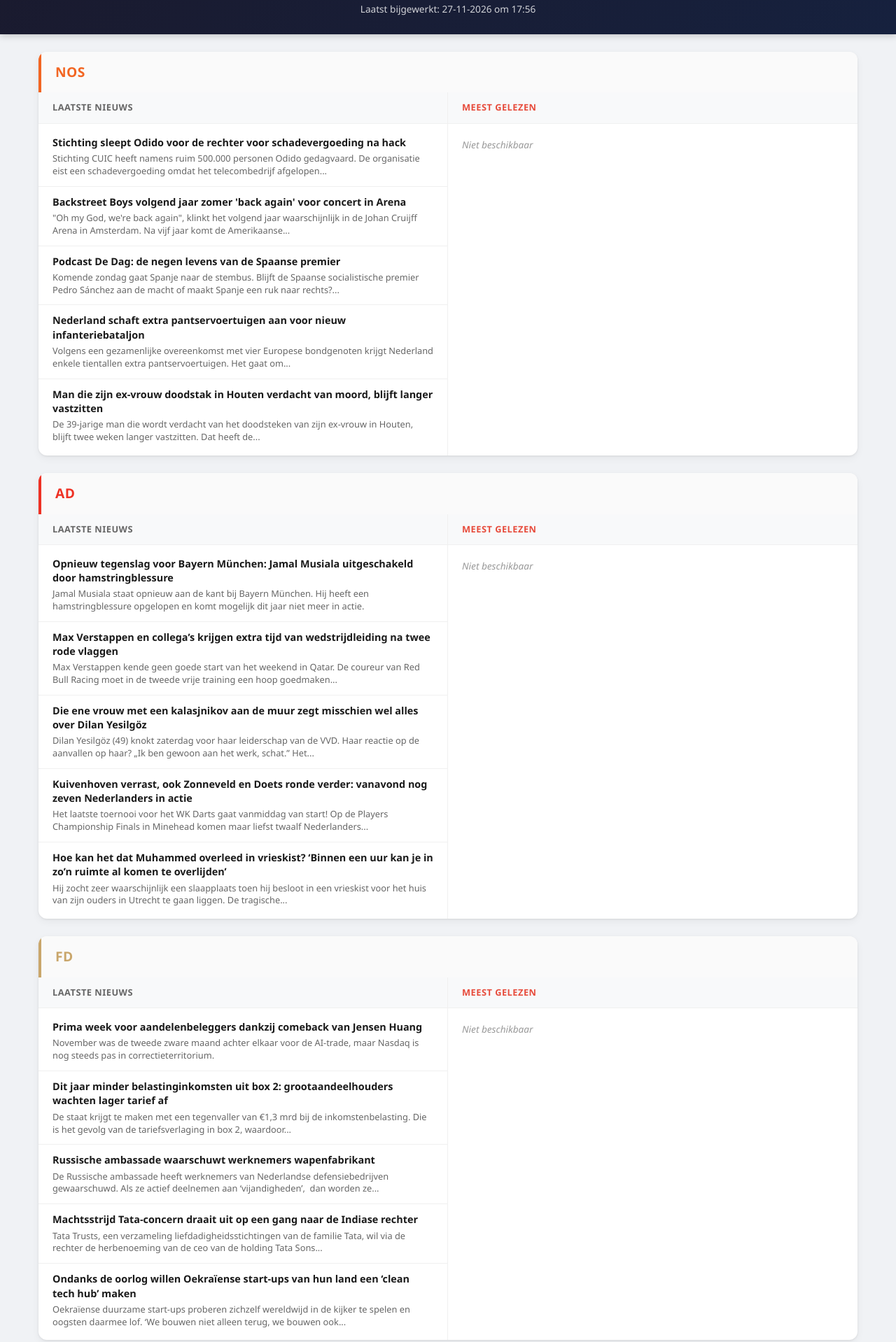
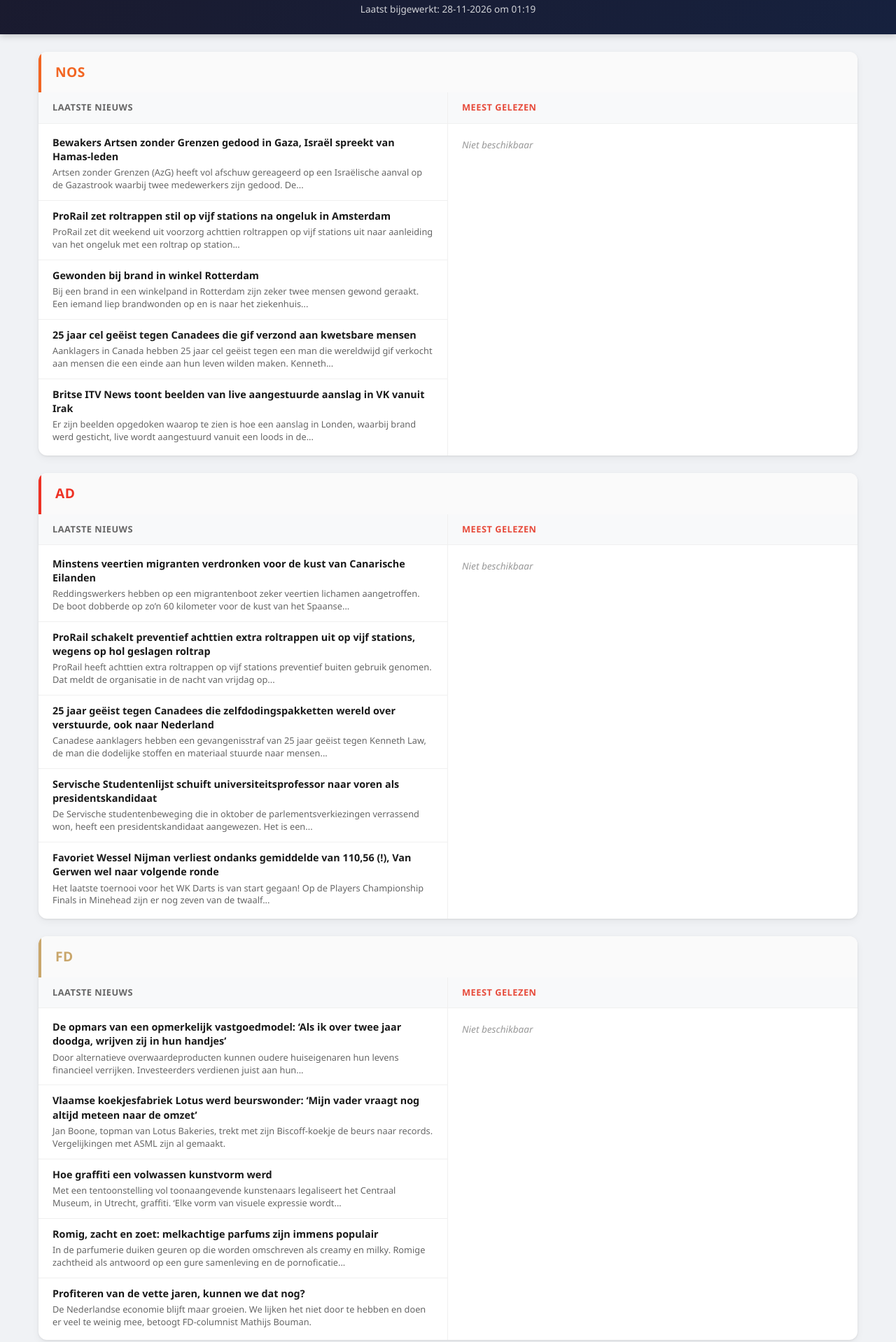
Before and after one commit to rogierlangen/News, a plain HTML site: page index.html in a window 1280 px wide. Shown: the part 73-1991 px from the top of the page at 70% size. Drawn offline with Linux system fonts and the light colour scheme.

Commit message:
Nieuws bijgewerkt 28-11-2026 01:19

```diff
--- a/index.html
+++ b/index.html
@@ -185,7 +185,7 @@
 <body>
     <header class="header">
         <h1>Nieuwsoverzicht </h1>
-        <p class="update-tijd">Laatst bijgewerkt: 27-11-2026 om 17:56</p>
+        <p class="update-tijd">Laatst bijgewerkt: 28-11-2026 om 01:19</p>
     </header>
 
     <main class="container">
@@ -200,37 +200,37 @@
                     <div class="artikelen">
 
         <article class="artikel">
-            <a href="https://nos.nl/l/2641291" target="_blank" class="artikel-link">
-                <h3>Stichting sleept Odido voor de rechter voor schadevergoeding na hack</h3>
-                <p class="beschrijving">Stichting CUIC heeft namens ruim 500.000 personen Odido gedagvaard. De organisatie eist een schadevergoeding omdat het telecombedrijf afgelopen...</p>
+            <a href="https://nos.nl/l/2641333" target="_blank" class="artikel-link">
+                <h3>Bewakers Artsen zonder Grenzen gedood in Gaza, Israël spreekt van Hamas-leden</h3>
+                <p class="beschrijving">Artsen zonder Grenzen (AzG) heeft vol afschuw gereageerd op een Israëlische aanval op de Gazastrook waarbij twee medewerkers zijn gedood. De...</p>
             </a>
         </article>
 
         <article class="artikel">
-            <a href="https://nos.nl/l/2641285" target="_blank" class="artikel-link">
-                <h3>Backstreet Boys volgend jaar zomer &#x27;back again&#x27; voor concert in Arena</h3>
-                <p class="beschrijving">&quot;Oh my God, we&#x27;re back again&quot;, klinkt het volgend jaar waarschijnlijk in de Johan Cruijff Arena in Amsterdam. Na vijf jaar komt de Amerikaanse...</p>
+            <a href="https://nos.nl/l/2641332" target="_blank" class="artikel-link">
+                <h3>ProRail zet roltrappen stil op vijf stations na ongeluk in Amsterdam</h3>
+                <p class="beschrijving">ProRail zet dit weekend uit voorzorg achttien roltrappen op vijf stations uit naar aanleiding van het ongeluk met een roltrap op station...</p>
             </a>
         </article>
 
         <article class="artikel">
-            <a href="https://nos.nl/l/2641282" target="_blank" class="artikel-link">
-                <h3>Podcast De Dag: de negen levens van de Spaanse premier</h3>
-                <p class="beschrijving">Komende zondag gaat Spanje naar de stembus. Blijft de Spaanse socialistische premier Pedro Sánchez aan de macht of maakt Spanje een ruk naar rechts?...</p>
+            <a href="https://nos.nl/l/2641331" target="_blank" class="artikel-link">
+                <h3>Gewonden bij brand in winkel Rotterdam</h3>
+                <p class="beschrijving">Bij een brand in een winkelpand in Rotterdam zijn zeker twee mensen gewond geraakt. Een iemand liep brandwonden op en is naar het ziekenhuis...</p>
             </a>
         </article>
 
         <article class="artikel">
-            <a href="https://nos.nl/l/2641281" target="_blank" class="artikel-link">
-                <h3>Nederland schaft extra pantservoertuigen aan voor nieuw infanteriebataljon</h3>
-                <p class="beschrijving">Volgens een gezamenlijke overeenkomst met vier Europese bondgenoten krijgt Nederland enkele tientallen extra pantservoertuigen. Het gaat om...</p>
+            <a href="https://nos.nl/l/2641330" target="_blank" class="artikel-link">
+                <h3>25 jaar cel geëist tegen Canadees die gif verzond aan kwetsbare mensen</h3>
+                <p class="beschrijving">Aanklagers in Canada hebben 25 jaar cel geëist tegen een man die wereldwijd gif verkocht aan mensen die een einde aan hun leven wilden maken. Kenneth...</p>
             </a>
         </article>
 
         <article class="artikel">
-            <a href="https://nos.nl/l/2641275" target="_blank" class="artikel-link">
-                <h3>Man die zijn ex-vrouw doodstak in Houten verdacht van moord, blijft langer vastzitten</h3>
-                <p class="beschrijving">De 39-jarige man die wordt verdacht van het doodsteken van zijn ex-vrouw in Houten, blijft twee weken langer vastzitten. Dat heeft de...</p>
+            <a href="https://nos.nl/l/2641328" target="_blank" class="artikel-link">
+                <h3>Britse ITV News toont beelden van live aangestuurde aanslag in VK vanuit Irak</h3>
+                <p class="beschrijving">Er zijn beelden opgedoken waarop te zien is hoe een aanslag in Londen, waarbij brand werd gesticht, live wordt aangestuurd vanuit een loods in de...</p>
             </a>
         </article>
 
@@ -255,37 +255,37 @@
                     <div class="artikelen">
 
         <article class="artikel">
-            <a href="https://www.ad.nl/voetbal/opnieuw-tegenslag-voor-bayern-munchen-jamal-musiala-uitgeschakeld-door-hamstringblessure~a29f747a/" target="_blank" class="artikel-link">
-                <h3>Opnieuw tegenslag voor Bayern München: Jamal Musiala uitgeschakeld door hamstringblessure</h3>
-                <p class="beschrijving">Jamal Musiala staat opnieuw aan de kant bij Bayern München. Hij heeft een hamstringblessure opgelopen en komt mogelijk dit jaar niet meer in actie.</p>
+            <a href="https://www.ad.nl/buitenland/minstens-veertien-migranten-verdronken-voor-de-kust-van-canarische-eilanden~abd1932c/" target="_blank" class="artikel-link">
+                <h3>Minstens veertien migranten verdronken voor de kust van Canarische Eilanden</h3>
+                <p class="beschrijving">Reddingswerkers hebben op een migrantenboot zeker veertien lichamen aangetroffen. De boot dobberde op zo’n 60 kilometer voor de kust van het Spaanse...</p>
             </a>
         </article>
 
         <article class="artikel">
-            <a href="https://www.ad.nl/formule-1/max-verstappen-en-collegas-krijgen-extra-tijd-van-wedstrijdleiding-na-twee-rode-vlaggen~a102ba1e/" target="_blank" class="artikel-link">
-                <h3>Max Verstappen en collega’s krijgen extra tijd van wedstrijdleiding na twee rode vlaggen</h3>
-                <p class="beschrijving">Max Verstappen kende geen goede start van het weekend in Qatar. De coureur van Red Bull Racing moet in de tweede vrije training een hoop goedmaken...</p>
+            <a href="https://www.ad.nl/binnenland/prorail-schakelt-preventief-achttien-extra-roltrappen-uit-op-vijf-stations-wegens-op-hol-geslagen-roltrap~aebe141a/" target="_blank" class="artikel-link">
+                <h3>ProRail schakelt preventief achttien extra roltrappen uit op vijf stations, wegens op hol geslagen roltrap</h3>
+                <p class="beschrijving">ProRail heeft achttien extra roltrappen op vijf stations preventief buiten gebruik genomen. Dat meldt de organisatie in de nacht van vrijdag op...</p>
             </a>
         </article>
 
         <article class="artikel">
-            <a href="https://www.ad.nl/politiek/die-ene-vrouw-met-een-kalasjnikov-aan-de-muur-zegt-misschien-wel-alles-over-dilan-yesilgoz~ab744005/" target="_blank" class="artikel-link">
-                <h3>Die ene vrouw met een kalasjnikov aan de muur zegt misschien wel alles over Dilan Yesilgöz</h3>
-                <p class="beschrijving">Dilan Yesilgöz (49) knokt zaterdag voor haar leiderschap van de VVD. Haar reactie op de aanvallen op haar? „Ik ben gewoon aan het werk, schat.” Het...</p>
+            <a href="https://www.ad.nl/buitenland/25-jaar-geeist-tegen-canadees-die-zelfdodingspakketten-wereld-over-verstuurde-ook-naar-nederland~a34a1fde/" target="_blank" class="artikel-link">
+                <h3>25 jaar geëist tegen Canadees die zelfdodingspakketten wereld over verstuurde, ook naar Nederland</h3>
+                <p class="beschrijving">Canadese aanklagers hebben een gevangenisstraf van 25 jaar geëist tegen Kenneth Law, de man die dodelijke stoffen en materiaal stuurde naar mensen...</p>
             </a>
         </article>
 
         <article class="artikel">
-            <a href="https://www.ad.nl/darts/kuivenhoven-verrast-ook-zonneveld-en-doets-ronde-verder-vanavond-nog-zeven-nederlanders-in-actie~a124e59b/" target="_blank" class="artikel-link">
-                <h3>Kuivenhoven verrast, ook Zonneveld en Doets ronde verder: vanavond nog zeven Nederlanders in actie</h3>
-                <p class="beschrijving">Het laatste toernooi voor het WK Darts gaat vanmiddag van start! Op de Players Championship Finals in Minehead komen maar liefst twaalf Nederlanders...</p>
+            <a href="https://www.ad.nl/buitenland/servische-studentenlijst-schuift-universiteitsprofessor-naar-voren-als-presidentskandidaat~ad6e6b4e/" target="_blank" class="artikel-link">
+                <h3>Servische Studentenlijst schuift universiteitsprofessor naar voren als presidentskandidaat</h3>
+                <p class="beschrijving">De Servische studentenbeweging die in oktober de parlementsverkiezingen verrassend won, heeft een presidentskandidaat aangewezen. Het is een...</p>
             </a>
         </article>
 
         <article class="artikel">
-            <a href="https://www.ad.nl/binnenland/hoe-kan-het-dat-muhammed-overleed-in-vrieskist-binnen-een-uur-kan-je-in-zon-ruimte-al-komen-te-overlijden~a5382585/" target="_blank" class="artikel-link">
-                <h3>Hoe kan het dat Muhammed overleed in vrieskist? ‘Binnen een uur kan je in zo’n ruimte al komen te overlijden’</h3>
-                <p class="beschrijving">Hij zocht zeer waarschijnlijk een slaapplaats toen hij besloot in een vrieskist voor het huis van zijn ouders in Utrecht te gaan liggen. De tragische...</p>
+            <a href="https://www.ad.nl/darts/favoriet-wessel-nijman-verliest-ondanks-gemiddelde-van-110-56-van-gerwen-wel-naar-volgende-ronde~a124e59b/" target="_blank" class="artikel-link">
+                <h3>Favoriet Wessel Nijman verliest ondanks gemiddelde van 110,56 (!), Van Gerwen wel naar volgende ronde</h3>
+                <p class="beschrijving">Het laatste toernooi voor het WK Darts is van start gegaan! Op de Players Championship Finals in Minehead zijn er nog zeven van de twaalf...</p>
             </a>
         </article>
 
@@ -310,37 +310,37 @@
                     <div class="artikelen">
 
         <article class="artikel">
-            <a href="https://fd.nl/financiele-markten/1620765/prima-week-voor-aandelenbeleggers-dankzij-comeback-van-jensen-huang" target="_blank" class="artikel-link">
-                <h3>Prima week voor aandelenbeleggers dankzij comeback van Jensen Huang</h3>
-                <p class="beschrijving">November was de tweede zware maand achter elkaar voor de AI-trade, maar Nasdaq is nog steeds pas in correctieterritorium.</p>
+            <a href="https://fd.nl/bedrijfsleven/1620499/de-opmars-van-een-opmerkelijk-vastgoedmodel-als-ik-over-twee-jaar-doodga-wrijven-zij-in-hun-handjes" target="_blank" class="artikel-link">
+                <h3>De opmars van een opmerkelijk vastgoedmodel: ‘Als ik over twee jaar doodga, wrijven zij in hun handjes’</h3>
+                <p class="beschrijving">Door alternatieve overwaardeproducten kunnen oudere huiseigenaren hun levens financieel verrijken. Investeerders verdienen juist aan hun...</p>
             </a>
         </article>
 
         <article class="artikel">
-            <a href="https://fd.nl/politiek/1620895/dit-jaar-minder-belastinginkomsten-uit-box-2-grootaandeelhouders-wachten-lager-tarief-af" target="_blank" class="artikel-link">
-                <h3>Dit jaar minder belastinginkomsten uit box 2: grootaandeelhouders wachten lager tarief af</h3>
-                <p class="beschrijving">De staat krijgt te maken met een tegenvaller van €1,3 mrd bij de inkomstenbelasting. Die is het gevolg van de tariefsverlaging in box 2, waardoor...</p>
+            <a href="https://fd.nl/financiele-markten/1620462/vlaamse-koekjesfabriek-lotus-werd-beurswonder-mijn-vader-vraagt-nog-altijd-meteen-naar-de-omzet" target="_blank" class="artikel-link">
+                <h3>Vlaamse koekjesfabriek Lotus werd beurswonder: ‘Mijn vader vraagt nog altijd meteen naar de omzet’</h3>
+                <p class="beschrijving">Jan Boone, topman van Lotus Bakeries, trekt met zijn Biscoff-koekje de beurs naar records. Vergelijkingen met ASML zijn al gemaakt.</p>
             </a>
         </article>
 
         <article class="artikel">
-            <a href="https://fd.nl/politiek/1620904/russische-ambassade-waarschuwt-werknemers-wapenfabrikant" target="_blank" class="artikel-link">
-                <h3>Russische ambassade waarschuwt werknemers wapenfabrikant</h3>
-                <p class="beschrijving">De Russische ambassade heeft werknemers van Nederlandse defensiebedrijven gewaarschuwd. Als ze actief deelnemen aan ‘vijandigheden’,  dan worden ze...</p>
+            <a href="https://fd.nl/samenleving/1620859/hoe-graffiti-een-volwassen-kunstvorm-werd" target="_blank" class="artikel-link">
+                <h3>Hoe graffiti een volwassen kunstvorm werd</h3>
+                <p class="beschrijving">Met een tentoonstelling vol toonaangevende kunstenaars legaliseert het Centraal Museum, in Utrecht, graffiti. ‘Elke vorm van visuele expressie wordt...</p>
             </a>
         </article>
 
         <article class="artikel">
-            <a href="https://fd.nl/bedrijfsleven/1620903/machtsstrijd-tata-concern-draait-uit-op-een-gang-naar-de-indiase-rechter" target="_blank" class="artikel-link">
-                <h3>Machtsstrijd Tata-concern draait uit op een gang naar de Indiase rechter</h3>
-                <p class="beschrijving">Tata Trusts, een verzameling liefdadigheidsstichtingen van de familie Tata, wil via de rechter de herbenoeming van de ceo van de holding Tata Sons...</p>
+            <a href="https://fd.nl/samenleving/1620857/romig-zacht-en-zoet-melkachtige-parfums-zijn-immens-populair" target="_blank" class="artikel-link">
+                <h3>Romig, zacht en zoet: melkachtige parfums zijn immens populair</h3>
+                <p class="beschrijving">In de parfumerie duiken geuren op die worden omschreven als creamy en milky. Romige zachtheid als antwoord op een gure samenleving en de pornoficatie...</p>
             </a>
         </article>
 
         <article class="artikel">
-            <a href="https://fd.nl/bedrijfsleven/1620729/ondanks-de-oorlog-willen-oekraiense-startups-van-hun-land-een-clean-tech-hub-maken" target="_blank" class="artikel-link">
-                <h3>Ondanks de oorlog willen Oekraïense start-ups van hun land een ‘clean tech hub’ maken</h3>
-                <p class="beschrijving">Oekraïense duurzame start-ups proberen zichzelf wereldwijd in de kijker te spelen en oogsten daarmee lof. ‘We bouwen niet alleen terug, we bouwen ook...</p>
+            <a href="https://fd.nl/politiek/1620854/profiteren-van-de-vette-jaren-kunnen-we-dat-nog" target="_blank" class="artikel-link">
+                <h3>Profiteren van de vette jaren, kunnen we dat nog?</h3>
+                <p class="beschrijving">De Nederlandse economie blijft maar groeien. We lijken het niet door te hebben en doen er veel te weinig mee, betoogt FD-columnist Mathijs Bouman.</p>
             </a>
         </article>
 
```
Also changed, not shown: 1 other file.
